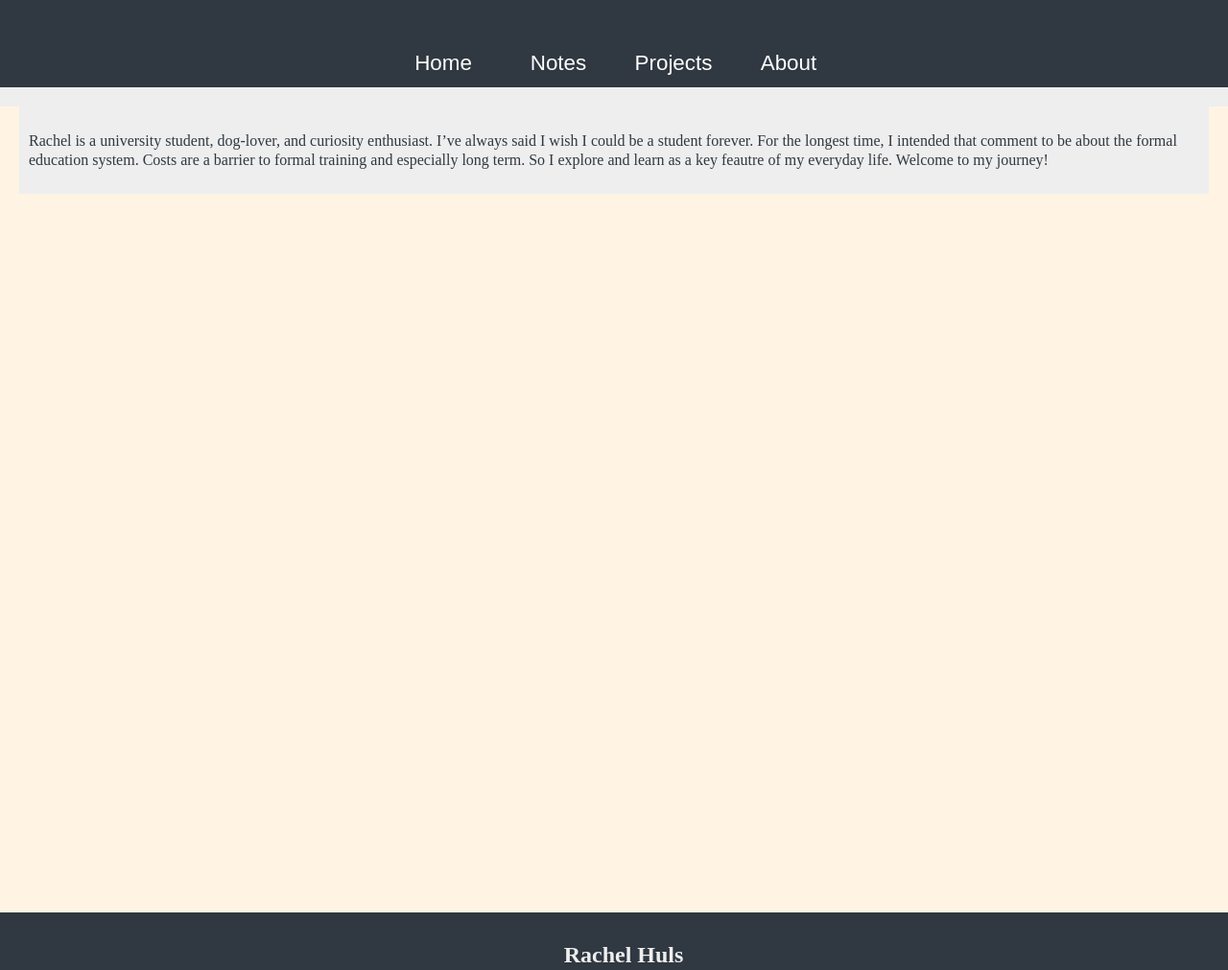
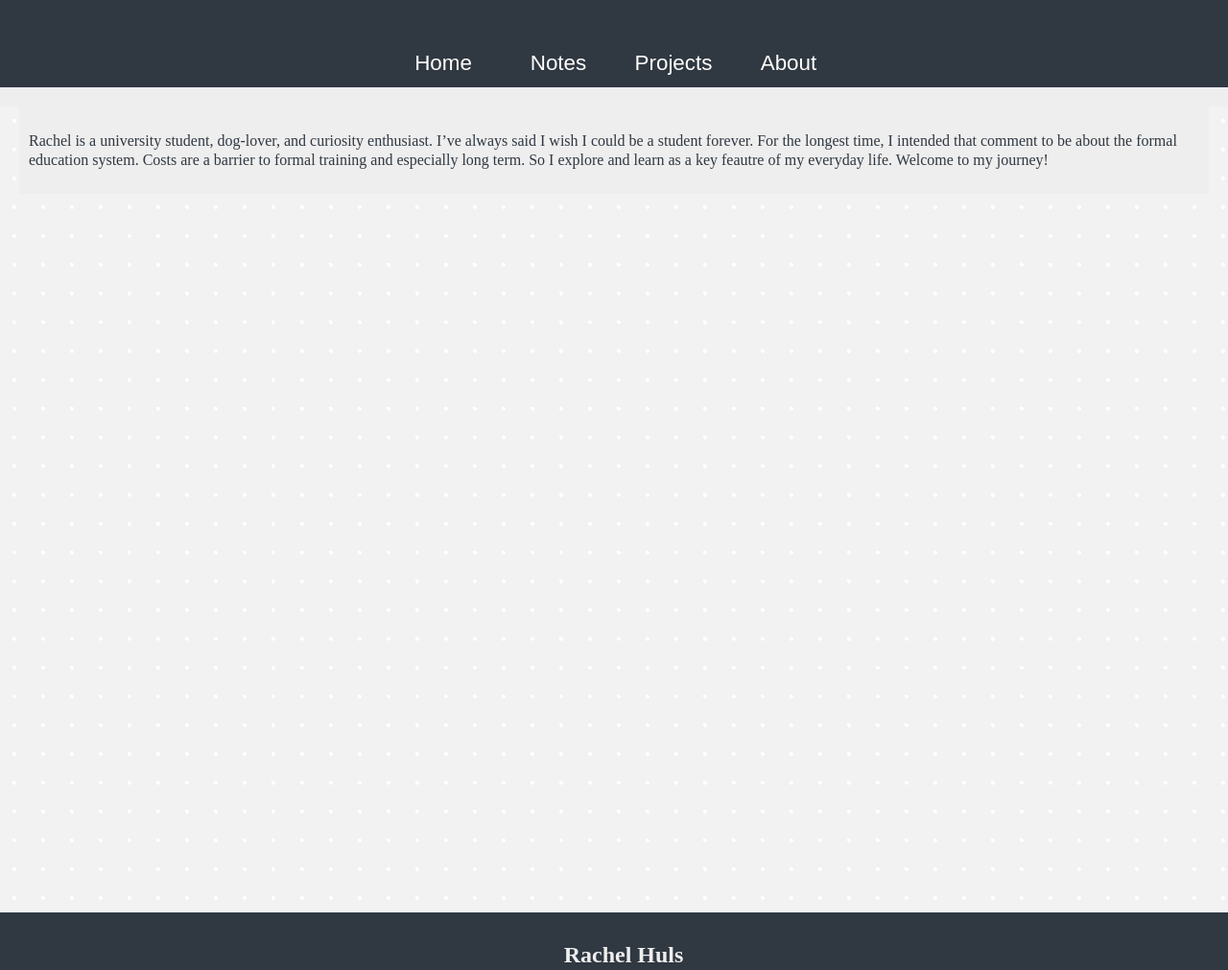
Before and after one commit to rachelhuls/rachelhuls.github.io, a Jekyll site: the page built from index.html, in a window 1280 px wide. Shown: the whole page at 96% size. Built offline with Jekyll 4.4.1, drawn with Linux system fonts in a browser that asks for light colours.

Commit message:
Update main.scss

```diff
--- a/_sass/main.scss
+++ b/_sass/main.scss
@@ -60,6 +60,9 @@ body {
   position: relative;
   min-height: 100vh;
   background-color: #FFF4E3;
+  background: radial-gradient(circle, white 10%, transparent 10%),
+  radial-gradient(circle, white 1%, #F2F2F2 1%) 80px 80px;
+  background-size:30px 30px;
 }
 
 .content-wrap {
```
